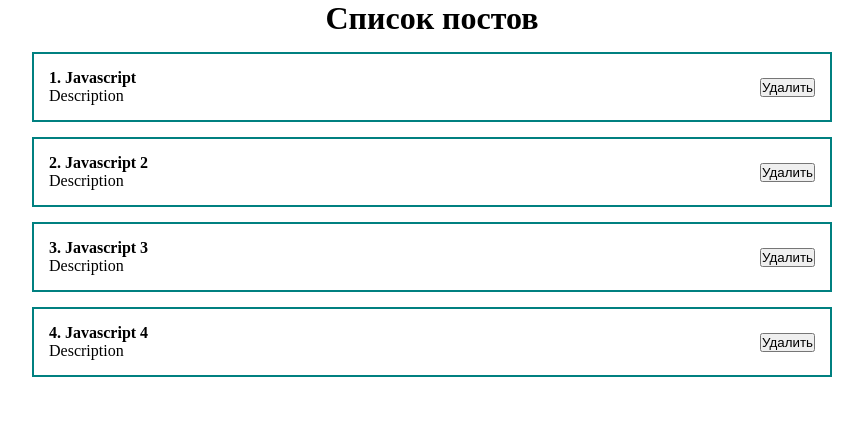
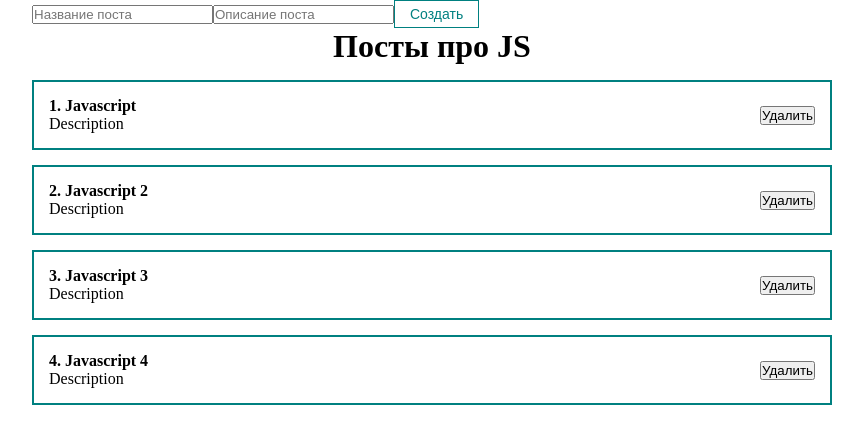
Before and after one commit to chylman/react-start, a React (Create React App) app: page / in a window 1280 px wide. Shown: the top 444 px of the page, without its empty margins (208-1071 px from the left). Built offline with nearby package versions, Linux system fonts and the light colour scheme; the HTML template or start-up script is replaced by a standard one.

Commit message:
ВносиÑДобавляет компонент myButton

```diff
--- a/src/App.js
+++ b/src/App.js
@@ -1,8 +1,7 @@
 import React, {useState} from "react";
-import Counter from "./components/Counter";
-import ClassCounter from "./components/ClassCounter";
 import './styles/App.css';
 import PostList from "./components/PostList";
+import MyButton from "./components/UI/button/MyButton";
 
 function App() {
     const [posts, setProps] = useState([
@@ -11,9 +10,13 @@
         {id: 3, title: 'Javascript 3', body: 'Description'},
         {id: 4, title: 'Javascript 4', body: 'Description'},
     ])
+
   return (
     <div className="App">
-        <PostList posts={posts}/>
+        <input type="text" placeholder="Название поста"/>
+        <input type="text" placeholder="Описание поста"/>
+        <MyButton disabled>Создать</MyButton>
+        <PostList posts={posts} title="Посты про JS"/>
     </div>
   );
 }
--- a/src/components/PostItem.jsx
+++ b/src/components/PostItem.jsx
@@ -9,7 +9,7 @@
                     {props.post.body}
                 </div>
             </div>
-            <div className="post__btns">
+            <div className="post__buttons">
                 <button>Удалить</button>
             </div>
         </div>
--- a/src/components/PostList.jsx
+++ b/src/components/PostList.jsx
@@ -1,10 +1,10 @@
 import React from 'react';
 import PostItem from "./PostItem";
 
-const PostList = ({posts}) => {
+const PostList = ({posts, title}) => {
     return (
         <div>
-            <h1 style={{textAlign: "center"}}>Список постов</h1>
+            <h1 style={{textAlign: "center"}}>{title}</h1>
             {posts.map(post =>
                 <PostItem post={post} key={post.id}/>
             )}
--- /dev/null
+++ b/src/components/UI/button/MyButton.jsx
@@ -0,0 +1,12 @@
+import React from 'react';
+import classes from './MyButton.module.css';
+
+const MyButton = ({children, ...props}) => {
+    return (
+        <button {...props} className={classes.myBtn}>
+            {children}
+        </button>
+    );
+};
+
+export default MyButton;
--- /dev/null
+++ b/src/components/UI/button/MyButton.module.css
@@ -0,0 +1,8 @@
+.myBtn {
+    padding: 5px 15px;
+    color: teal;
+    font-size: 14px;
+    background: transparent;
+    border: 1px solid teal;
+    cursor: pointer;
+}
```
